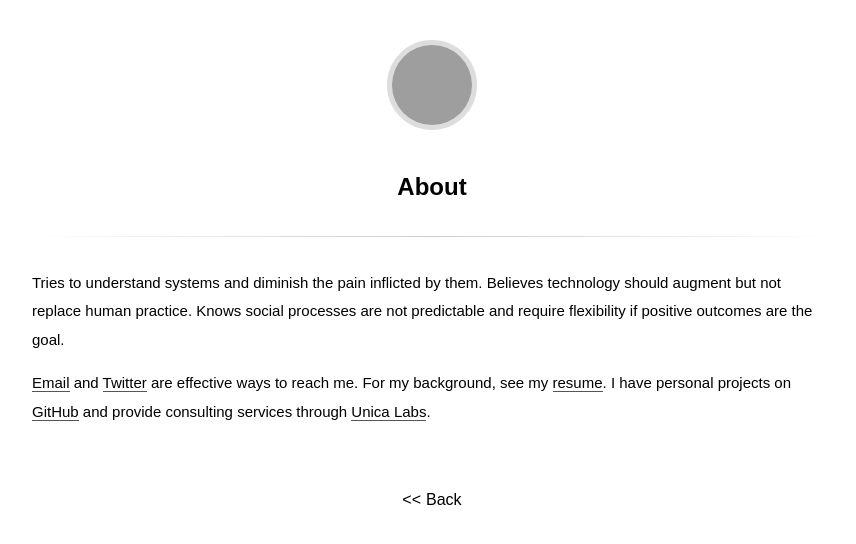
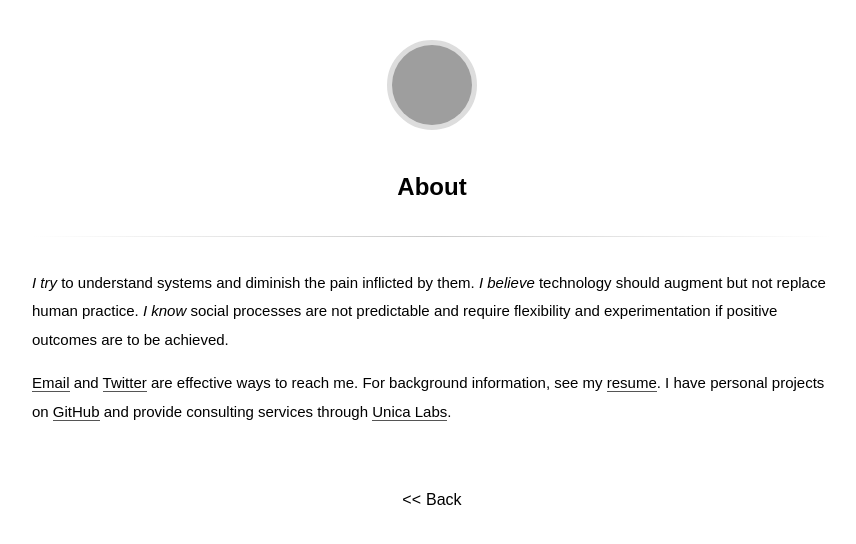
Before and after one commit to bemosior/bemosior.github.io, a Jekyll site: the page built from about.md, in a window 1280 px wide, cut to the strip 0-544 px from the top of the page. Shown: the whole strip, without its empty margins (208-1064 px from the left). Built offline with Jekyll 4.4.1, drawn with Linux system fonts in a browser that asks for light colours; some web fonts are replaced; grey boxes are pictures that could not be loaded.

Commit message:
Resolved phrasing problems.

```diff
--- a/about.md
+++ b/about.md
@@ -3,6 +3,6 @@ layout: page
 title: About
 ---
 
-Tries to understand systems and diminish the pain inflicted by them. Believes technology should augment but not replace human practice. Knows social processes are not predictable and require flexibility if positive outcomes are the goal.
+*I try* to understand systems and diminish the pain inflicted by them. *I believe* technology should augment but not replace human practice. *I know* social processes are not predictable and require flexibility and experimentation if positive outcomes are to be achieved.
 
-[Email](mailto:bemosior+com@gmail.com) and [Twitter](https://twitter.com/BenjaminMosior) are effective ways to reach me. For my background, see my [resume](/resume.html). I have personal projects on [GitHub](https://github.com/bemosior) and provide consulting services through [Unica Labs](http://unicalabs.com).
+[Email](mailto:bemosior+com@gmail.com) and [Twitter](https://twitter.com/BenjaminMosior) are effective ways to reach me. For background information, see my [resume](/resume.html). I have personal projects on [GitHub](https://github.com/bemosior) and provide consulting services through [Unica Labs](http://unicalabs.com).
```
